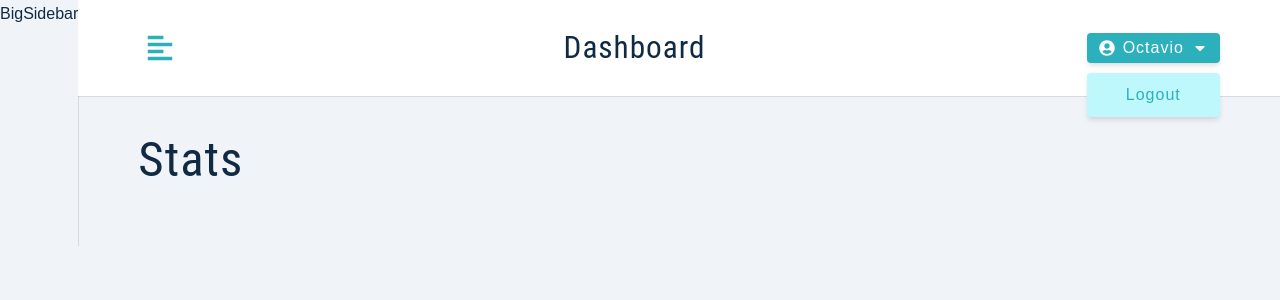
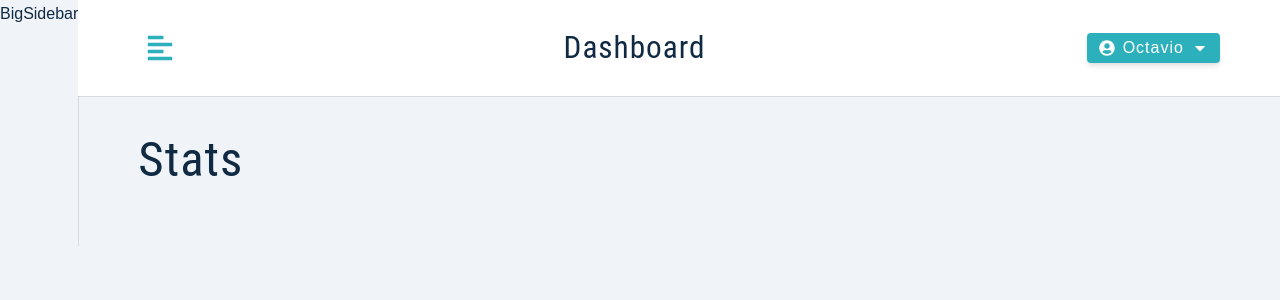
Before and after one commit to tavolafourcade/jobify, a React (Create React App) app in the folder client/: page / in a window 1280 px wide. Shown: the top 300 px of the page. Built offline with nearby package versions, Linux system fonts and the light colour scheme; sample sign-in values are in the browser's storage.

Commit message:
[ ADD ] Toggle profile dropdown

```diff
--- a/client/src/components/Navbar.jsx
+++ b/client/src/components/Navbar.jsx
@@ -1,4 +1,4 @@
-import React from 'react'
+import React, { useState } from 'react'
 import { FaAlignLeft, FaUserCircle, FaCaretDown } from 'react-icons/fa'
 import { useAppContext } from '../context/appContext'
 import Logo from './Logo'
@@ -6,6 +6,8 @@
 
 function Navbar() {
   const { toggleSidebar } = useAppContext()
+  const [ showLogout, setShowLogout ] = useState(false)
+  console.log('SHOWLOGOUT', showLogout)
   return (
     <Wrapper>
       <div className="nav-center">
@@ -24,13 +26,13 @@
           <button
             type="button"
             className="btn"
-            onClick={() => console.log('show/hide dropdown')}
+            onClick={() => setShowLogout(!showLogout)}
           >
             <FaUserCircle />
             Octavio
             <FaCaretDown />
           </button>
-          <div className="dropdown show-dropdown">
+          <div className={showLogout ? 'dropdown show-dropdown' : 'dropdown'}>
             <button
               type="button"
               className="dropdown-btn"
```
